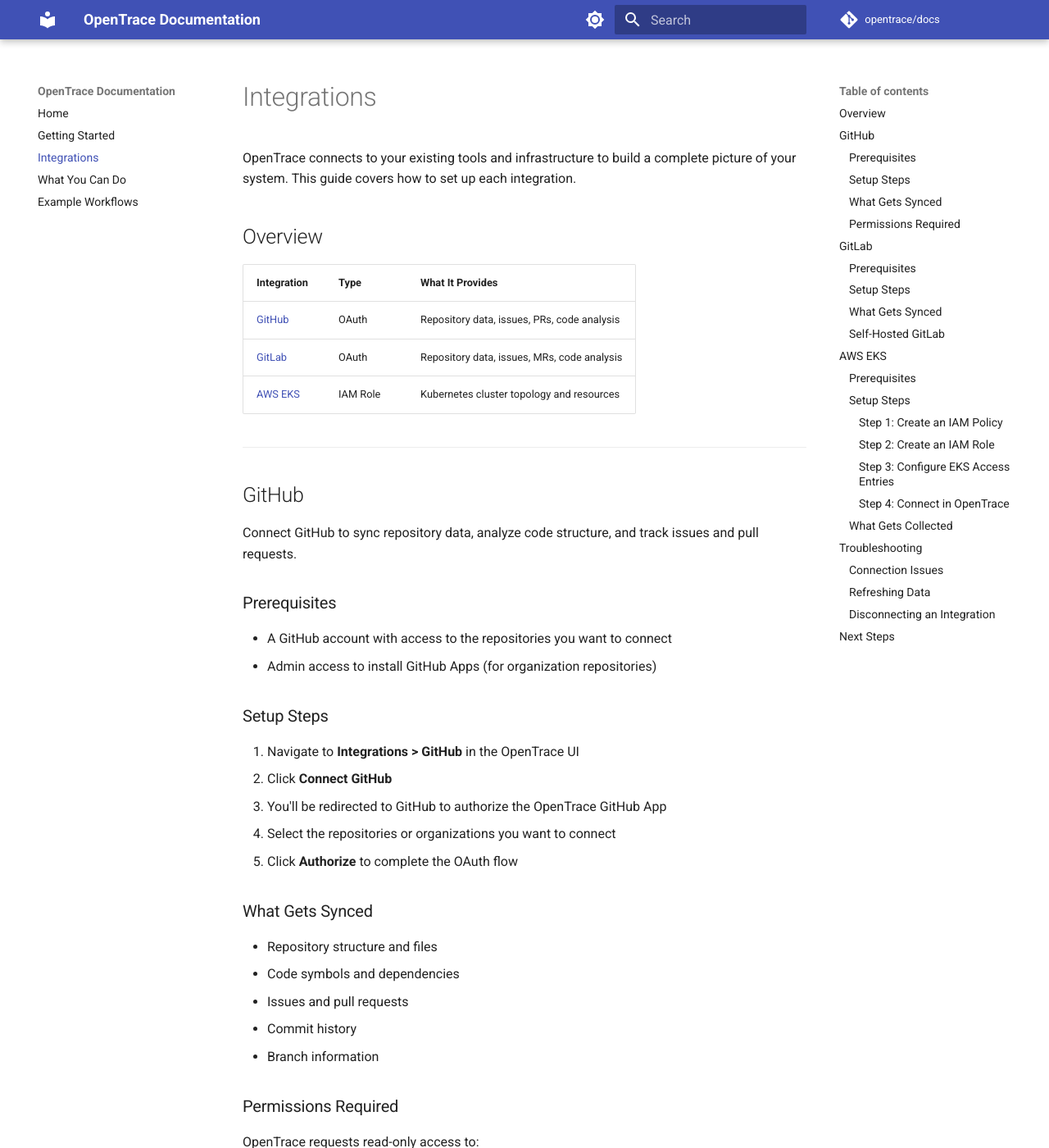
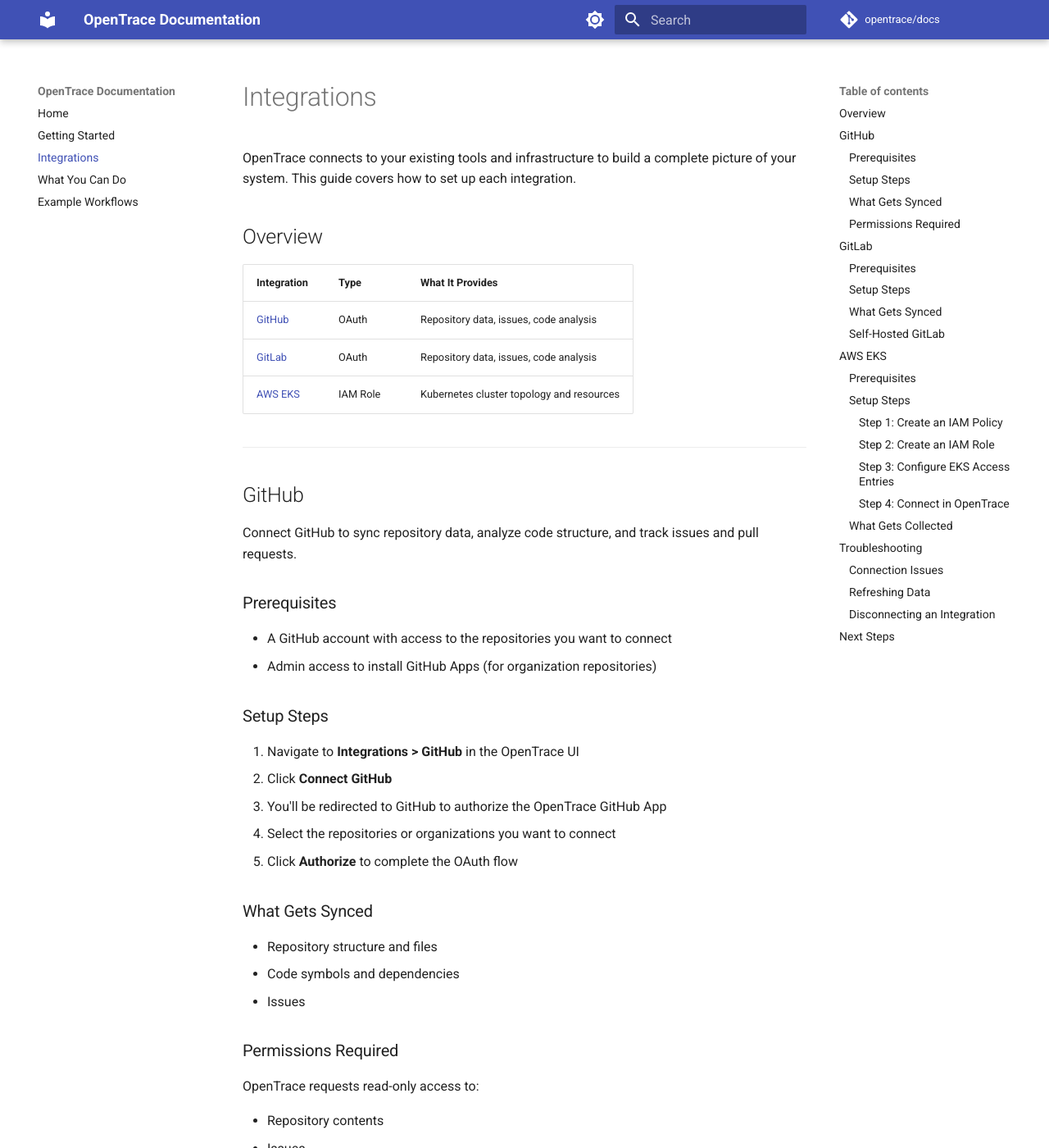
Before and after one commit to opentrace/docs, an MkDocs documentation site: the page built from docs/integrations.md, in a window 1280 px wide and 1400 px high. Shown: the whole window at 82% size. Built offline with MkDocs 1.6.1 and Material for MkDocs 9.7.7, drawn with Linux system fonts in a browser that asks for light colours; comment, search, counter and statistics services are not loaded; some of the changed text lies outside the part shown.

Commit message:
docs: remove PRs, commit history, branch info from synced data
These features are not yet supported.

```diff
--- a/docs/integrations.md
+++ b/docs/integrations.md
@@ -6,8 +6,8 @@ OpenTrace connects to your existing tools and infrastructure to build a complete
 
 | Integration | Type | What It Provides |
 |-------------|------|------------------|
-| [GitHub](#github) | OAuth | Repository data, issues, PRs, code analysis |
-| [GitLab](#gitlab) | OAuth | Repository data, issues, MRs, code analysis |
+| [GitHub](#github) | OAuth | Repository data, issues, code analysis |
+| [GitLab](#gitlab) | OAuth | Repository data, issues, code analysis |
 | [AWS EKS](#aws-eks) | IAM Role | Kubernetes cluster topology and resources |
 
 ---
@@ -33,16 +33,14 @@ Connect GitHub to sync repository data, analyze code structure, and track issues
 
 - Repository structure and files
 - Code symbols and dependencies
-- Issues and pull requests
-- Commit history
-- Branch information
+- Issues
 
 ### Permissions Required
 
 OpenTrace requests read-only access to:
 
 - Repository contents
-- Issues and pull requests
+- Issues
 - Organization membership (for org repos)
 
 ---
@@ -68,8 +66,7 @@ Connect GitLab to sync repository data, analyze code, and track issues and merge
 
 - Project structure and files
 - Code symbols and dependencies
-- Issues and merge requests
-- CI/CD pipeline information
+- Issues
 
 ### Self-Hosted GitLab
 
```
